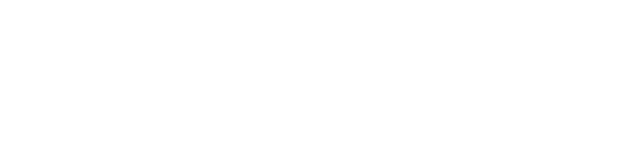
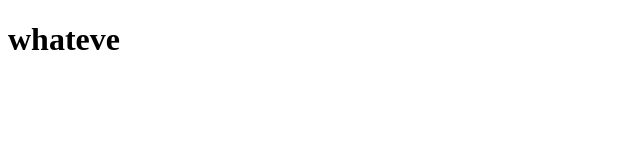
Before and after one commit to jurassicfive/git-one, a plain HTML site: page index.html in a window 1280 px wide. Shown: the whole page, without its empty margins (0-640 px from the left). Drawn offline with Linux system fonts and the light colour scheme.

Commit message:
added h1

```diff
--- a/index.html
+++ b/index.html
@@ -5,6 +5,6 @@
     <title>Test Title</title>
   </head>
   <body>
-
+    <h1>whateve</h1>
   </body>
 </html>
```
